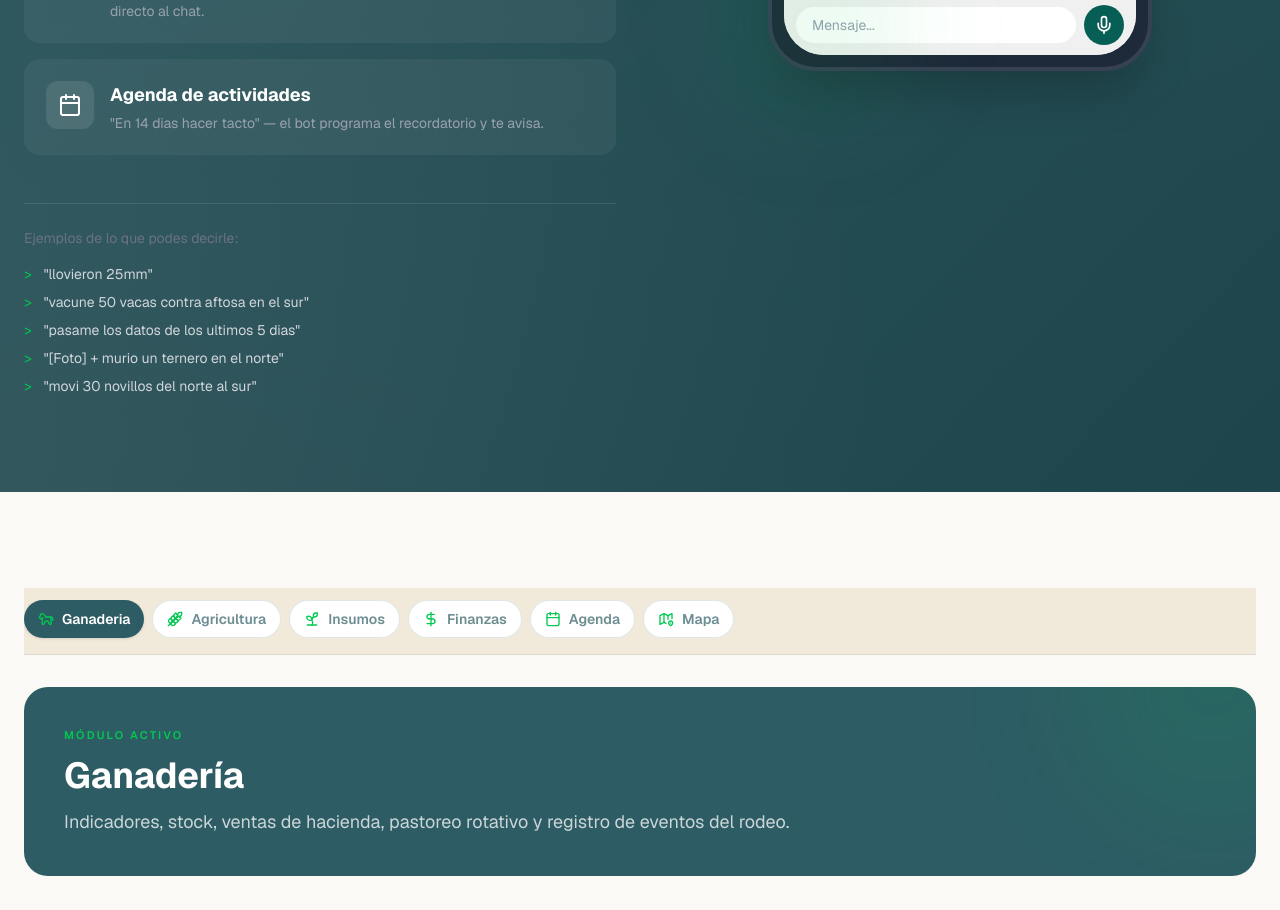
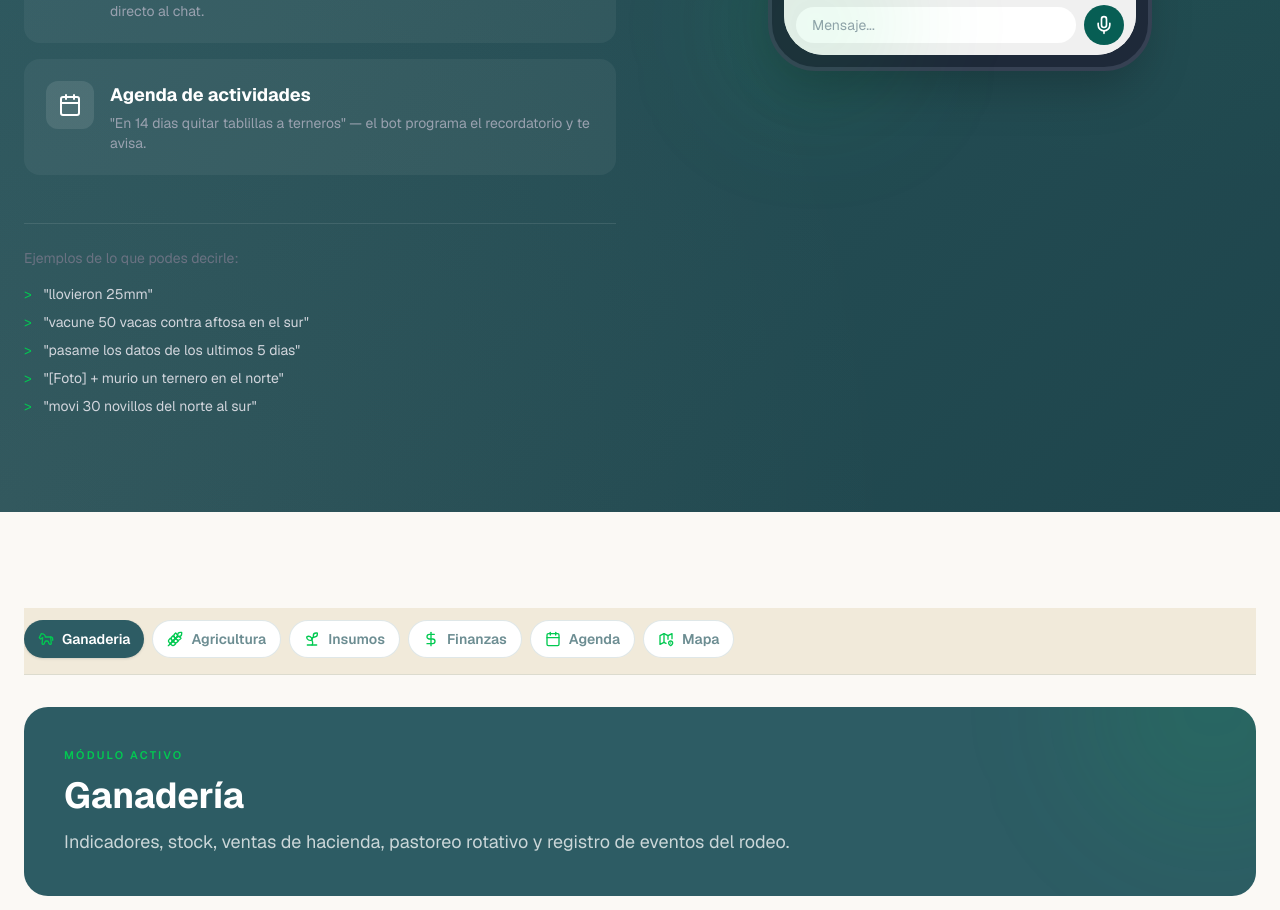
Before and after one commit to talalandig/landingbotrural, a Next.js app: page / in a window 1280 px wide. Shown: the part 1663-2573 px from the top of the page. Built offline with nearby package versions, Linux system fonts and the light colour scheme.

Commit message:
fix(agenda): actualizar ejemplo a quitar tablillas a terneros
Reemplaza "en 14 días hacer tacto" por un caso más representativo de agenda automática.

```diff
--- a/app/page.tsx
+++ b/app/page.tsx
@@ -163,7 +163,7 @@ const WHATSAPP_FEATURES = [
   {
     icon: <Calendar className="w-6 h-6" />,
     title: 'Agenda de actividades',
-    description: '"En 14 dias hacer tacto" — el bot programa el recordatorio y te avisa.',
+    description: '"En 14 dias quitar tablillas a terneros" — el bot programa el recordatorio y te avisa.',
     demo: 'calendario',
   },
 ];
@@ -316,7 +316,7 @@ const WHATSAPP_EXAMPLES = [
   { user: '[Foto] + murio un ternero en el norte', bot: 'Mortandad con foto guardada' },
   { user: 'movi 30 novillos del norte al sur', bot: 'Movimiento: 30 novillos de Norte a Sur' },
   { user: 'reporte de carga', bot: 'Generando PDF de carga actual...' },
-  { user: 'en 14 dias hacer tacto', bot: 'Recordatorio programado' },
+  { user: 'en 14 dias quitar tablillas a terneros', bot: 'Recordatorio programado' },
   { user: '[Foto de factura]', bot: 'Factura: Veterinaria Sur - $15.000' },
 ];
 
@@ -1142,7 +1142,7 @@ function FinanzasVisual() {
 // ============================================================
 
 const AGENDA_TAREAS = [
-  { dia: 5, color: 'bg-[#02C951]', label: 'Tacto · Sur' },
+  { dia: 5, color: 'bg-[#02C951]', label: 'Tablillas · Terneros' },
   { dia: 12, color: 'bg-amber-500', label: 'Vacuna brucelosis' },
   { dia: 18, color: 'bg-blue-500', label: 'Esquila · Norte' },
   { dia: 22, color: 'bg-rose-500', label: 'Carga · 30 novillos' },
@@ -1252,10 +1252,10 @@ export default function Home() {
           text: { title: '23 registros', icon: '📊', summary: 'Generando PDF... + 3 fotos adjuntas',
             data: [{ label: 'Lluvias', value: '4 registros' }, { label: 'Tratamientos', value: '8 registros' }, { label: 'Mortandades', value: '2 registros 📷' }, { label: 'Tactos', value: '3 registros' }] } } },
       calendario: {
-        userMsg: { type: 'text', sender: 'user', message: 'en 14 dias hacer tacto en el sur', timestamp: '10:00' },
+        userMsg: { type: 'text', sender: 'user', message: 'en 14 dias quitar tablillas a terneros', timestamp: '10:00' },
         botResponse: { type: 'text', sender: 'bot', timestamp: '10:01',
           text: { title: 'Actividad programada', icon: '📅',
-            data: [{ label: 'Tarea', value: 'Hacer tacto en el sur' }, { label: 'Fecha', value: '13/02/2026' }],
+            data: [{ label: 'Tarea', value: 'Quitar tablillas a terneros' }, { label: 'Fecha', value: '13/02/2026' }],
             buttons: ['Confirmar', 'Cancelar'] } } },
     };
     return demos[demoType] || demos.audio;
@@ -2059,7 +2059,7 @@ export default function Home() {
           <motion.div initial={{ opacity: 0, y: 30 }} whileInView={{ opacity: 1, y: 0 }} viewport={{ once: true }} className="grid lg:grid-cols-2 gap-10 items-center">
             <div>
               <span className="inline-block bg-[#F0E8D8] text-[#2D5C64] px-3 py-1 rounded-full text-xs font-semibold mb-3">Agenda de actividades</span>
-              <h3 className="text-3xl md:text-4xl font-bold mb-4 text-gray-900">"En 14 días hacer tacto" — el bot lo agenda solo</h3>
+              <h3 className="text-3xl md:text-4xl font-bold mb-4 text-gray-900">"En 14 días quitar tablillas a terneros" — el bot lo agenda solo</h3>
               <p className="text-lg text-gray-500 mb-6">
                 Decile al bot lo que hay que hacer y cuándo. Él arma la agenda, te recuerda el día y lo deja listo en tu lista de actividades.
               </p>
```
